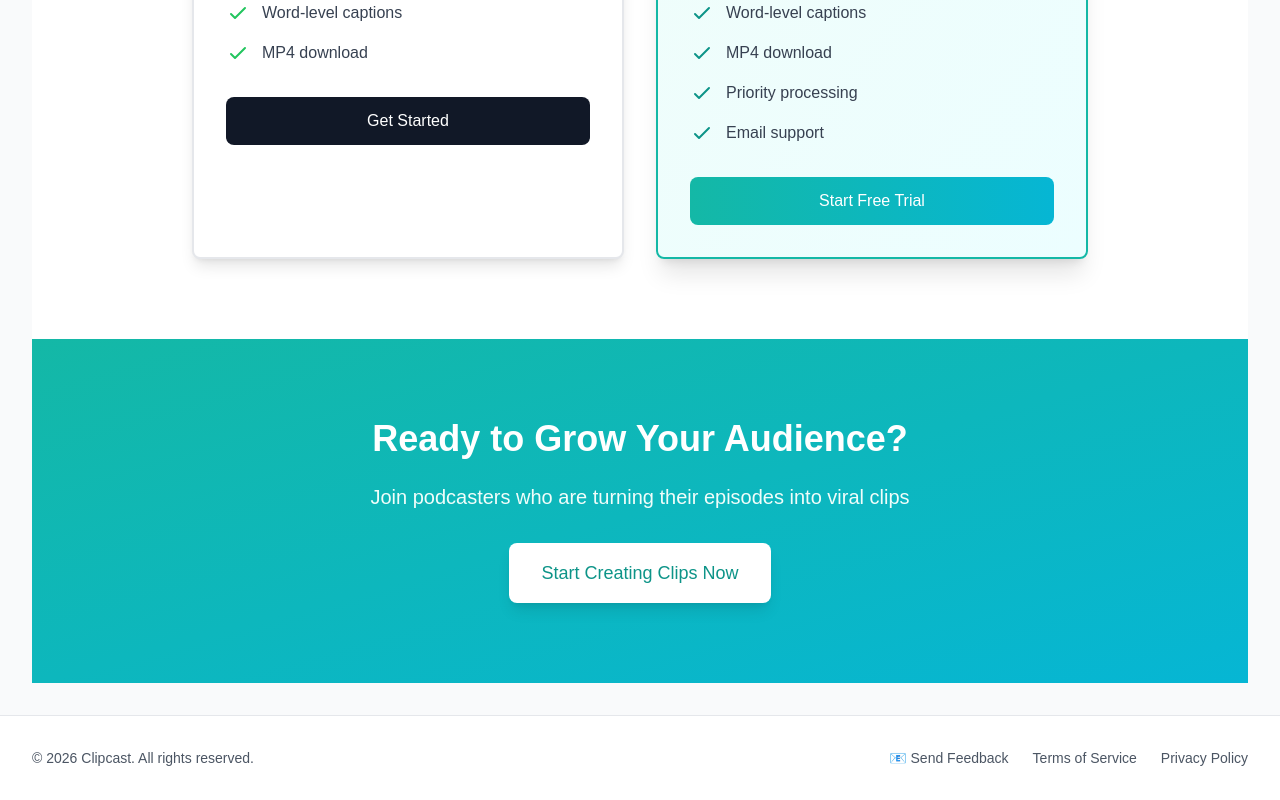
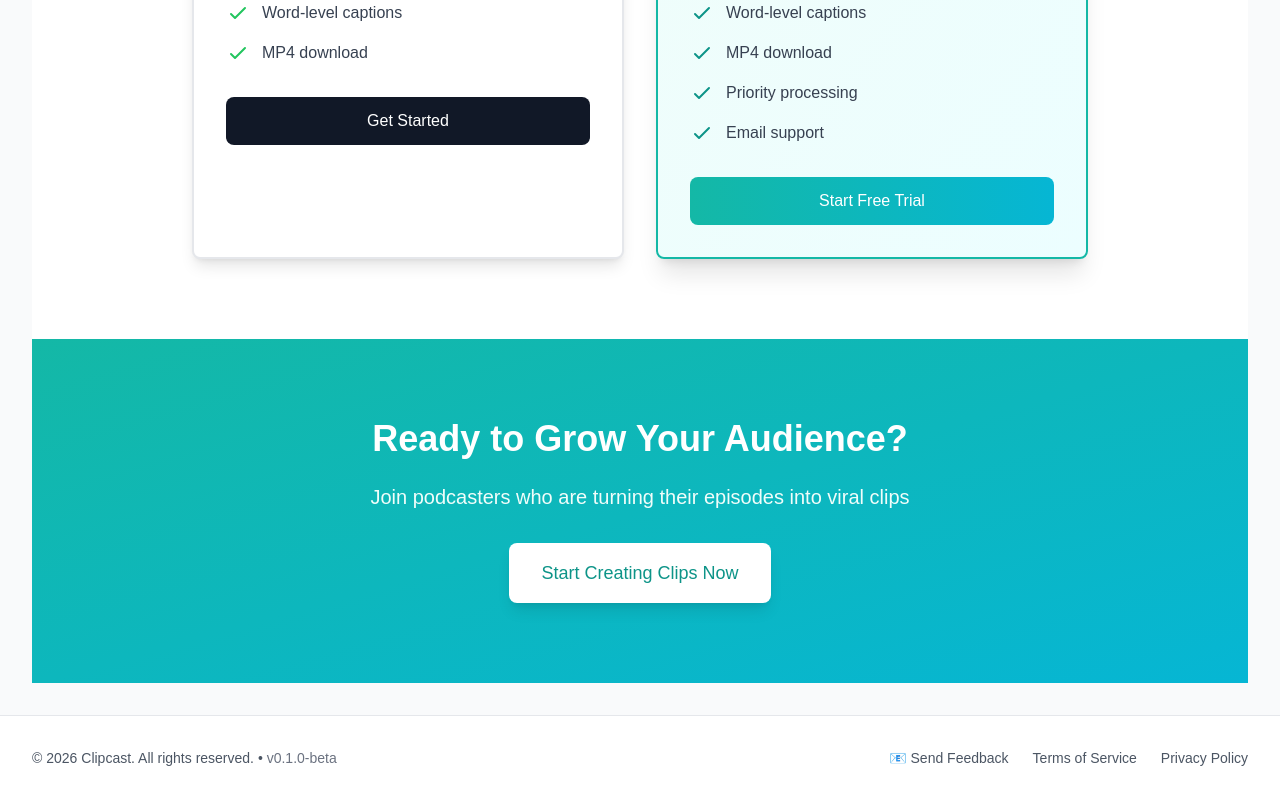
Before and after one commit to Gary-Liang/Clipcast, a Next.js app: page / in a window 1280 px wide. Shown: the part 2148-2948 px from the top of the page. Built offline with nearby package versions, Linux system fonts and the light colour scheme; no server answers.

Commit message:
feat: Add version number v0.1.0-beta to footer

```diff
--- a/src/components/Footer.tsx
+++ b/src/components/Footer.tsx
@@ -6,7 +6,7 @@ export default function Footer() {
       <div className="max-w-7xl mx-auto px-4 sm:px-6 lg:px-8 py-8">
         <div className="flex flex-col md:flex-row justify-between items-center gap-4">
           <div className="text-sm text-gray-600">
-            © {new Date().getFullYear()} Clipcast. All rights reserved.
+            © {new Date().getFullYear()} Clipcast. All rights reserved. • <span className="text-gray-500">v0.1.0-beta</span>
           </div>
 
           <div className="flex gap-6 text-sm">
```
